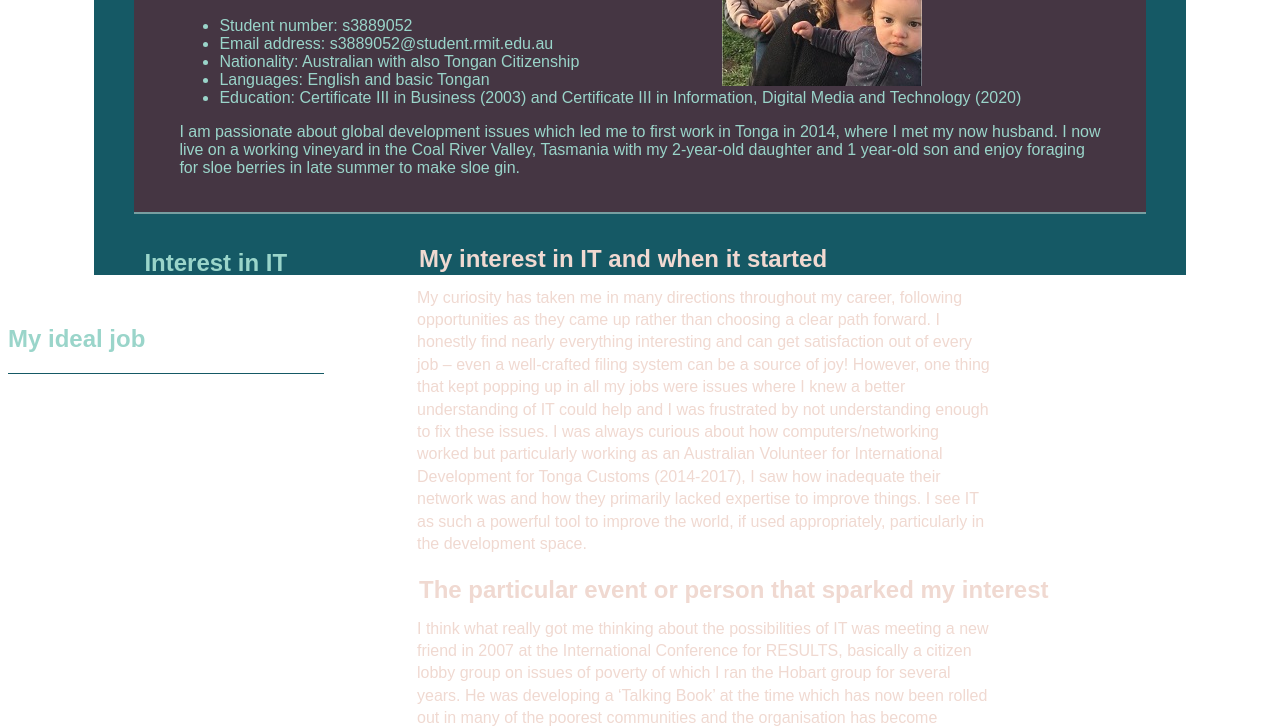
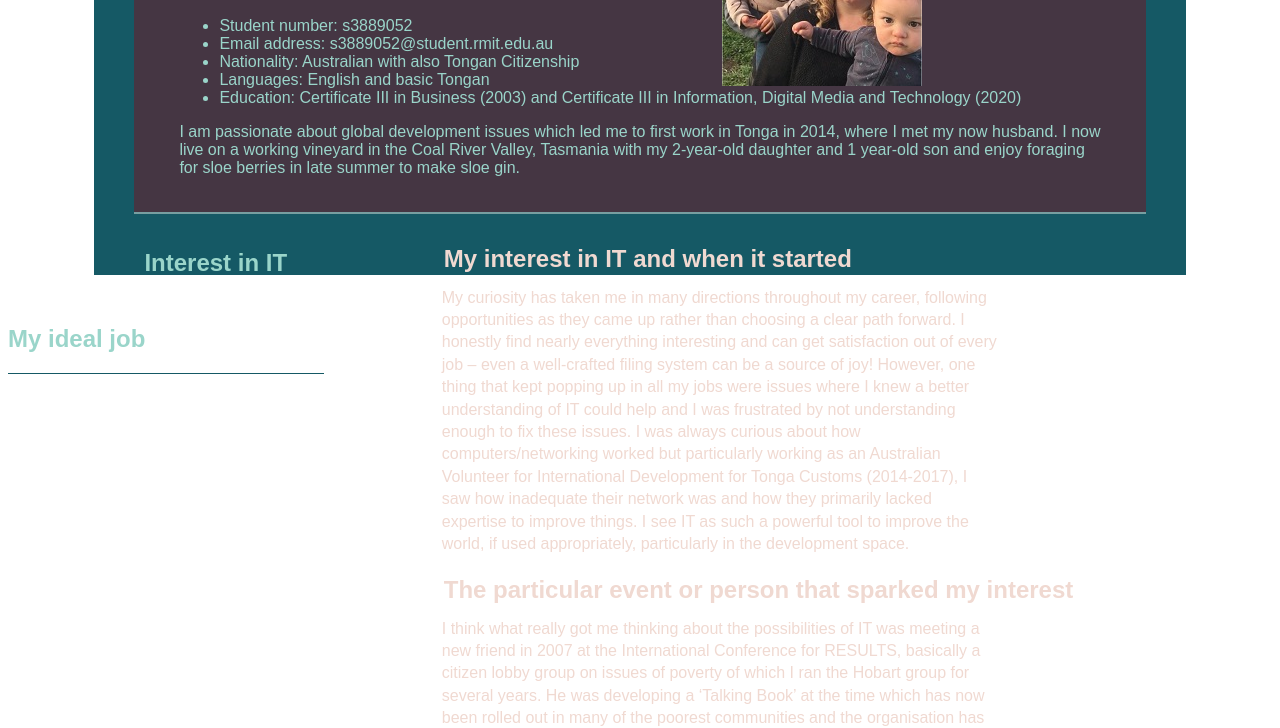
Before and after one commit to SarahTaulava/Profile, a plain HTML site: page index.html in a window 1280 px wide. Shown: the part 225-953 px from the top of the page. Drawn offline with Linux system fonts and the light colour scheme.

Commit message:
Add files via upload

```diff
--- a/style.css
+++ b/style.css
@@ -76,7 +76,7 @@ color: #9AD5CA;
 
 .sectionContent {
 float: right;
-width: 72.5%;
+width: 70%;
 }
 
 .sectionContent h2 {
```
